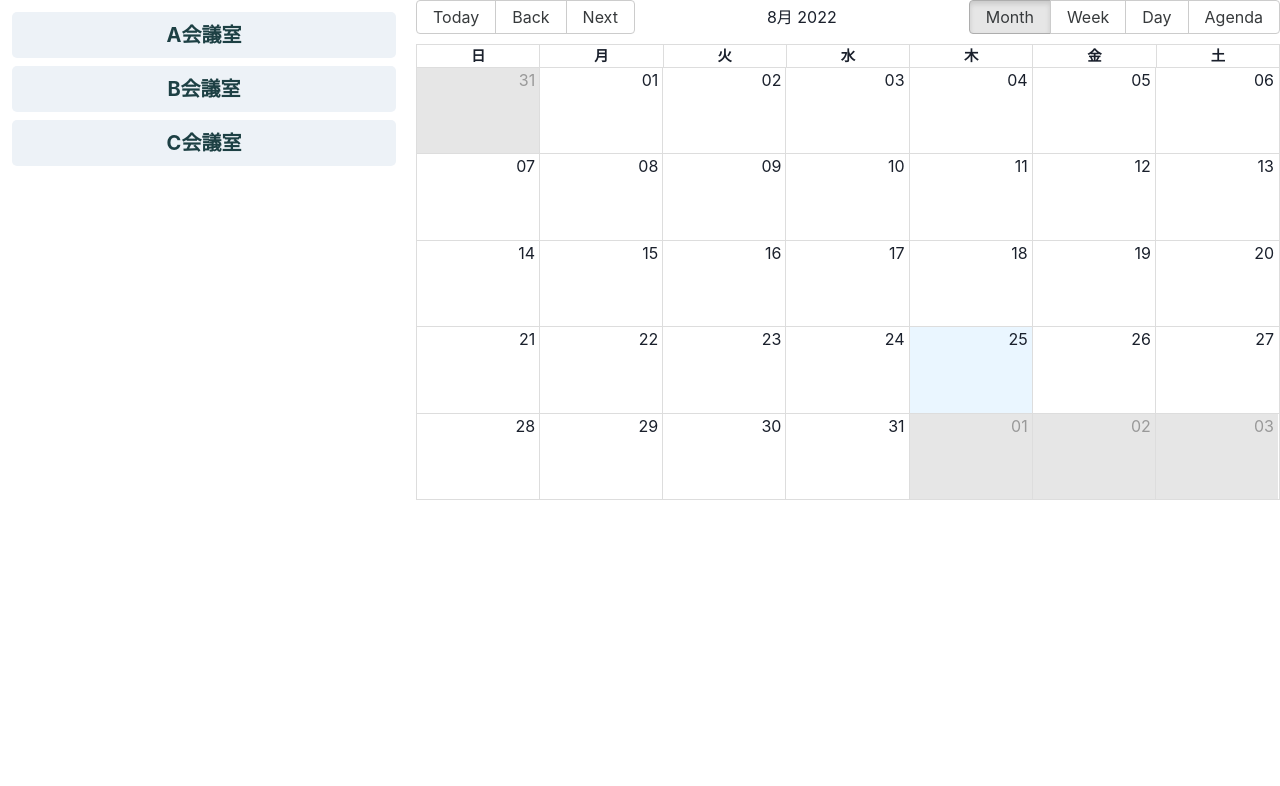
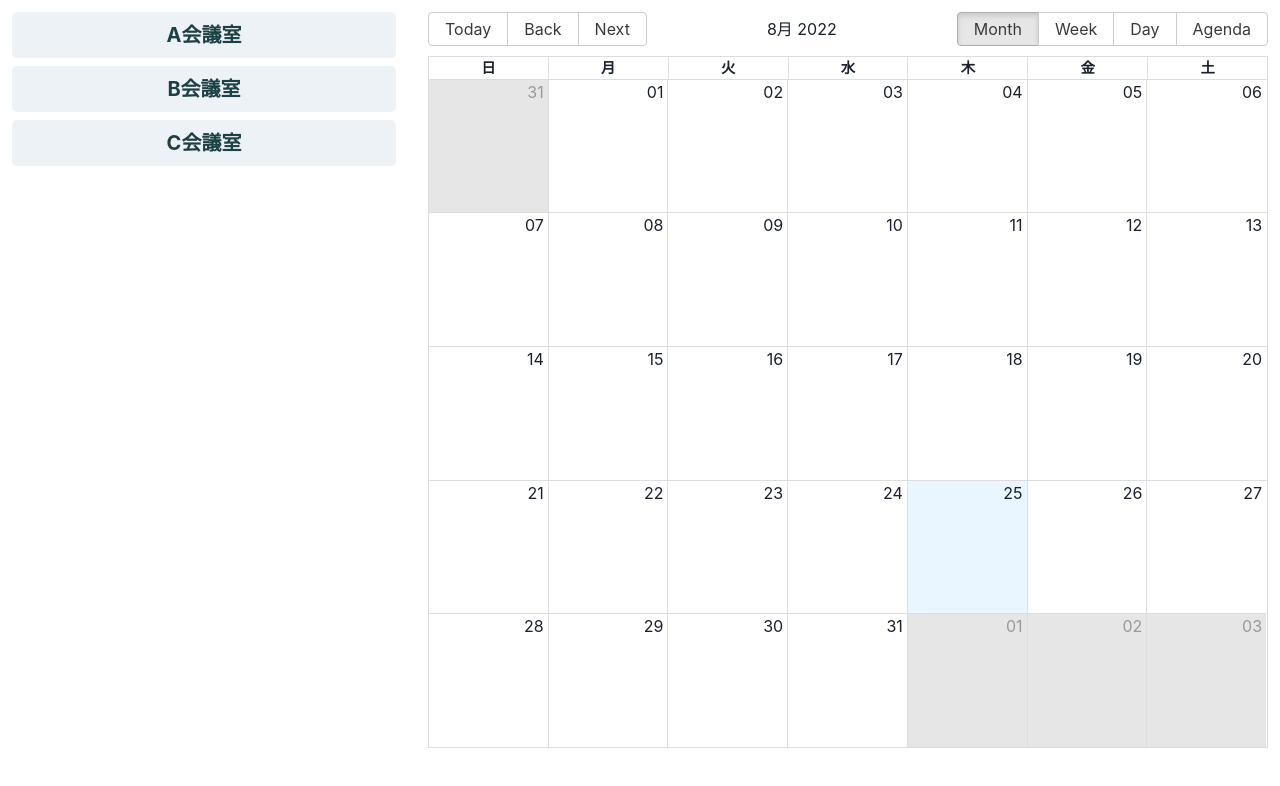
Before and after one commit to NagitoTerada/chakra-work, a React (Create React App) app in the folder packages/web/: page / in a window 1280 px wide. Shown: the top 786 px of the page. Built offline with nearby package versions, Linux system fonts and the light colour scheme.

Commit message:
カレンダー表示

```diff
--- a/packages/web/src/components/Calendar/Calendar.tsx
+++ b/packages/web/src/components/Calendar/Calendar.tsx
@@ -1,7 +1,7 @@
 import { format, getDay, parse, startOfWeek } from "date-fns";
 import { ja } from "date-fns/locale";
 import React from "react";
-import { Calendar as BigCalendar, dateFnsLocalizer } from "react-big-calendar";
+import { Calendar as BigCalendar, CalendarProps as BigCalendarProps, dateFnsLocalizer } from "react-big-calendar";
 import "react-big-calendar/lib/css/react-big-calendar.css";
 
 const localizer = dateFnsLocalizer({
@@ -14,8 +14,8 @@ const localizer = dateFnsLocalizer({
   },
 });
 
-export const Calendar: React.FC = () => {
-  return (
-    <BigCalendar localizer={localizer} culture="ja" startAccessor="start" endAccessor="end" style={{ height: 500 }} />
-  );
+export interface CalendarProps extends Omit<BigCalendarProps, "localizer"> {}
+
+export const Calendar: React.FC<CalendarProps> = (props) => {
+  return <BigCalendar localizer={localizer} culture="ja" {...props} />;
 };
--- a/packages/web/src/pages/Main/Main.tsx
+++ b/packages/web/src/pages/Main/Main.tsx
@@ -7,10 +7,10 @@ export const Main: React.FC = () => {
   return (
     <>
       <HStack alignItems="flex-start">
-        <Box w="30%" m="3">
+        <Box w="30%" m="3" h="95vh">
           <MeetingRooms />
         </Box>
-        <Box flex="1">
+        <Box flex="1" h="95vh" p="3">
           <Calendar />
         </Box>
       </HStack>
```
